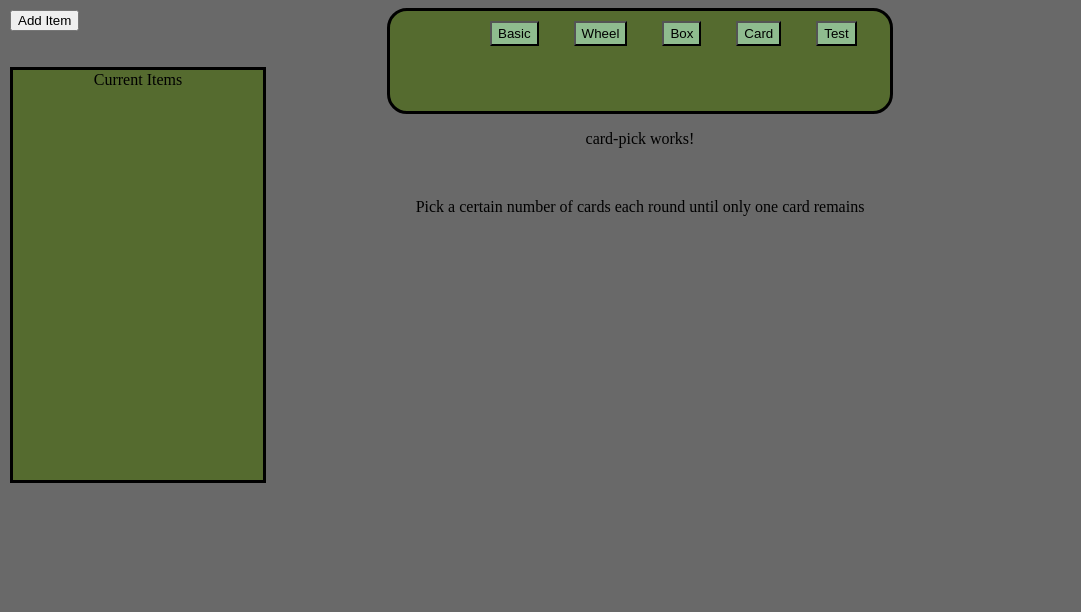
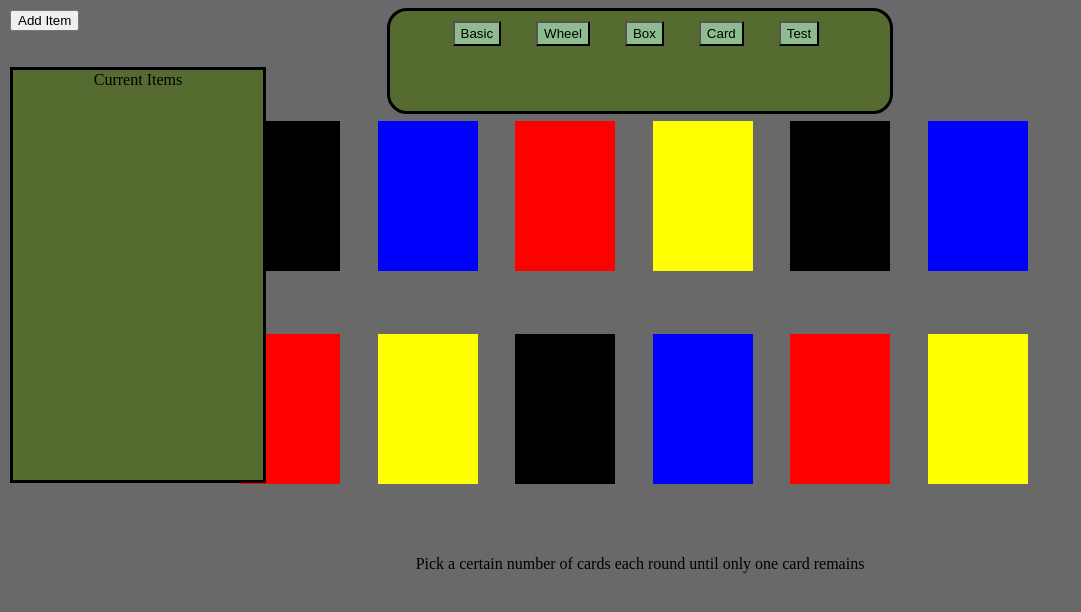
Before and after one commit to HyperionPanda/Randomizer, an Angular app in the folder RandomWeb/: page / in a window 1280 px wide. Both pictures are taken after a click on the input "Card". Shown: the top 612 px of the page, without its empty margins (0-1081 px from the left). Built offline with nearby package versions, Linux system fonts and the light colour scheme.

Commit message:
added card structuring for page

```diff
--- a/RandomWeb/src/app/components/card-pick/card-pick.component.css
+++ b/RandomWeb/src/app/components/card-pick/card-pick.component.css
@@ -0,0 +1,23 @@
+#container{
+    position:relative;
+
+    width: 800px;
+    height: 400px;
+
+    background:transparent;
+    border: none !important;
+
+    display:grid;
+    grid-template-columns: repeat(6, 1fr);
+    row-gap: 20px;
+    column-gap: 20px;
+    grid-gap: 25px 25px;
+    text-align: center;
+    padding-top: 7px;
+
+}
+
+.card{
+    width: 100px;
+    height: 150px;
+}
--- a/RandomWeb/src/app/components/card-pick/card-pick.component.html
+++ b/RandomWeb/src/app/components/card-pick/card-pick.component.html
@@ -1 +1,15 @@
-<p>card-pick works!</p>
+<div id = "container">
+    <!-- For annotation that creates a card for each number of items-->
+        <div class = "card" style = " background-color:black;"></div>
+        <div class = "card" style = "background-color:blue;"></div>
+        <div class = "card" style = "background-color:red;"></div>
+        <div class = "card" style = "background-color:yellow;"></div>
+        <div class = "card" style = " background-color:black;"></div>
+        <div class = "card" style = "background-color:blue;"></div>
+        <div class = "card" style = "background-color:red;"></div>
+        <div class = "card" style = "background-color:yellow;"></div>
+        <div class = "card" style = " background-color:black;"></div>
+        <div class = "card" style = "background-color:blue;"></div>
+        <div class = "card" style = "background-color:red;"></div>
+        <div class = "card" style = "background-color:yellow;"></div>
+</div>
--- a/RandomWeb/src/app/components/options/options.component.css
+++ b/RandomWeb/src/app/components/options/options.component.css
@@ -13,7 +13,7 @@
 }
 
 .center{
-    width: 60%;
+    width: 75%;
     height: 80%;
     padding-top: 10px;
     display: grid;
```
